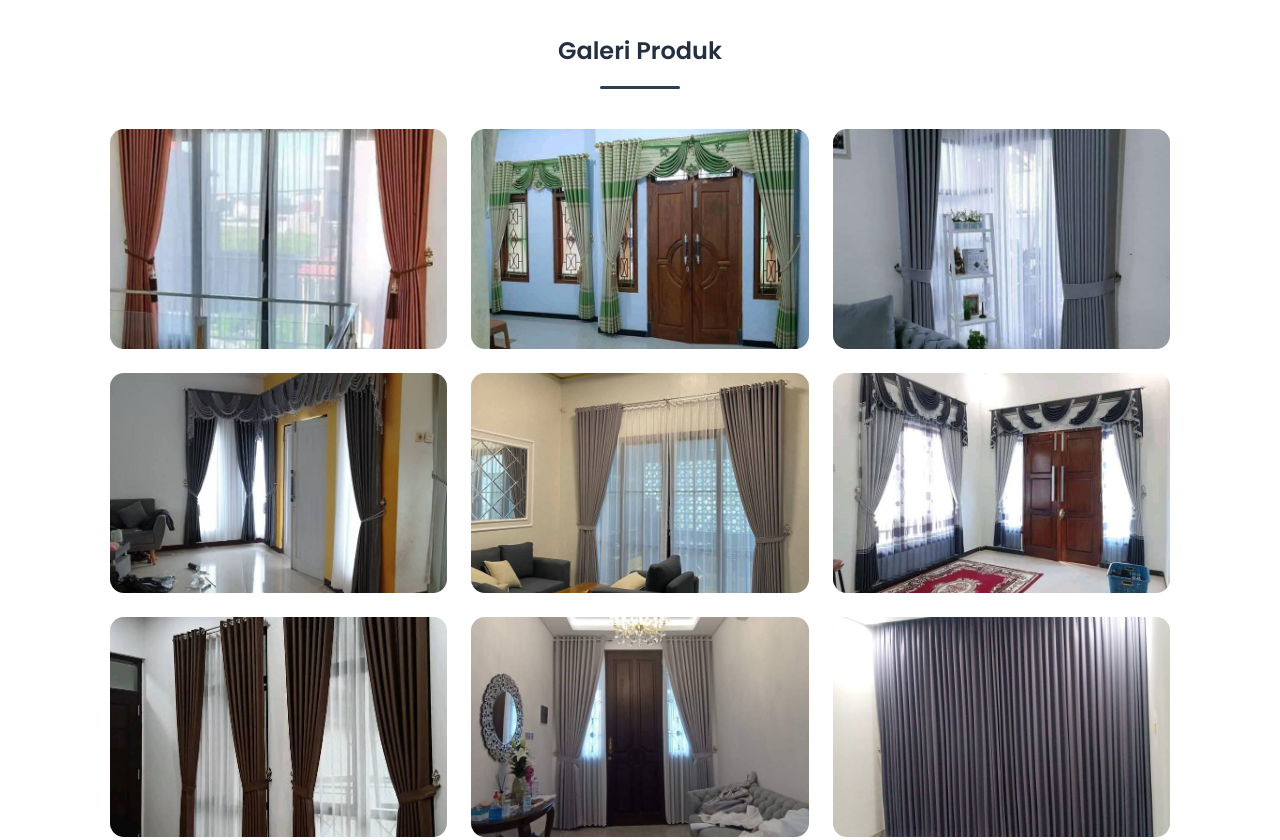
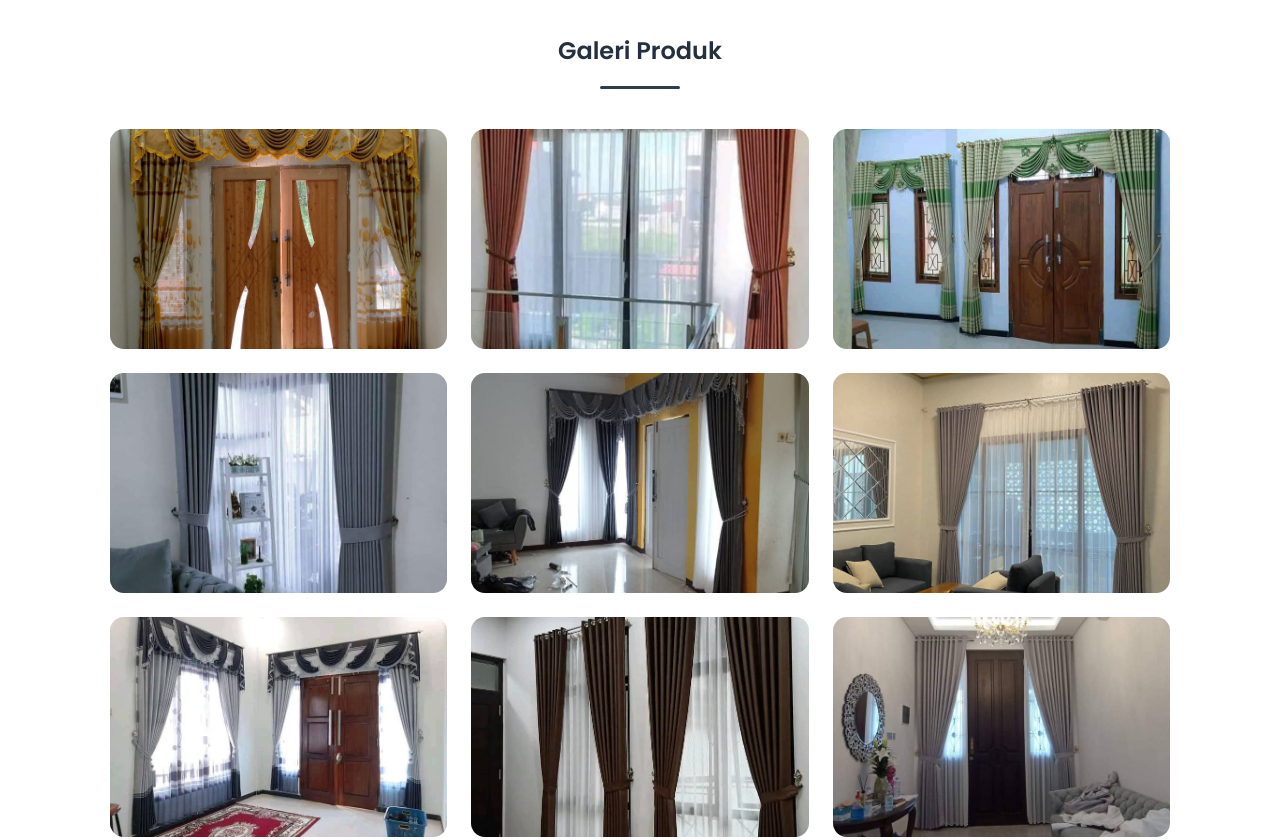
Before and after one commit to asyha-gordyn/asyha-gordyn.github.io, a plain HTML site: page index.html in a window 1280 px wide. Shown: the part 1120-1960 px from the top of the page. Drawn offline with Linux system fonts and the light colour scheme.

Commit message:
Add files via upload

```diff
--- a/index.html
+++ b/index.html
@@ -254,6 +254,7 @@
 <script>
   // Data Galeri (bisa ditambah bebas)
   const images = [
+    '/gorden-mewah-model-poni-Spanyol-berwarna-emas-dan-coklat-yang-cocok-untuk-pintu-masuk-atau-pintu-utama.jpg',
     '/set-gorden-jendela-dengan-poni-berwarna-coklat-tembaga.jpg',
     '/set-gorden-dan-poni-jendela-dengan-motif-garis-dan-bunga-berwarna-hijau-dan-krem.jpg',
     '/sepasang-gorden-smokring-blackout-berwarna-abu-abu-muda.jpg',
```
Also changed, not shown: gorden-mewah-model-poni-Spanyol-berwarna-emas-dan-coklat-yang-cocok-untuk-pintu-masuk-atau-pintu-utama.jpg (added).
